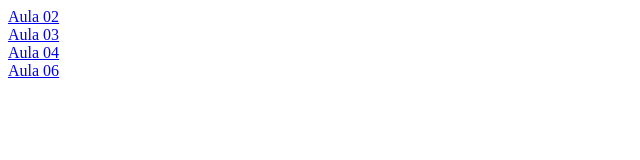
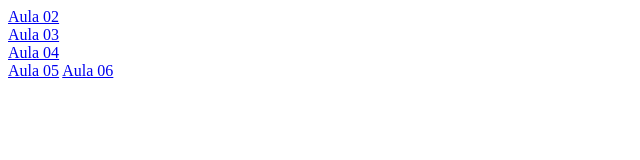
Before and after one commit to AnnaBH/AnnaBH.github.io, a plain HTML site: page index.html in a window 1280 px wide. Shown: the full height of the page, 0-640 px from the left. Drawn offline with Linux system fonts and the light colour scheme.

Commit message:
modificação do index principal

```diff
--- a/index.html
+++ b/index.html
@@ -1,4 +1,5 @@
 <a href="primeiroProjeto.html">Aula 02</a><br/>
 <a href="aula03/projeto03.html">Aula 03</a><br/>
 <a href="aula04/indexLink&Tabela.html">Aula 04</a><br/>
+<a href="aula05/formulario.html">Aula 05</a>
 <a href="aula06/index.html">Aula 06</a>
```
